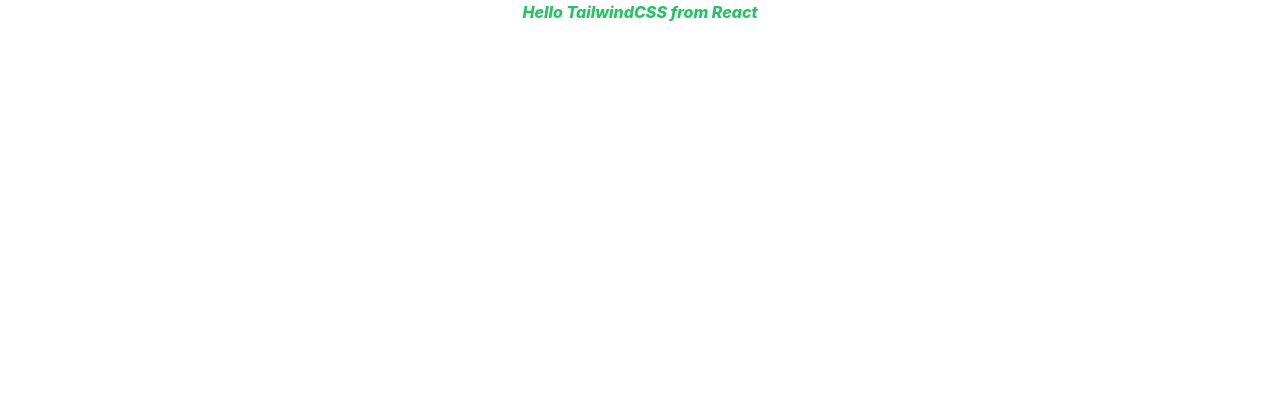
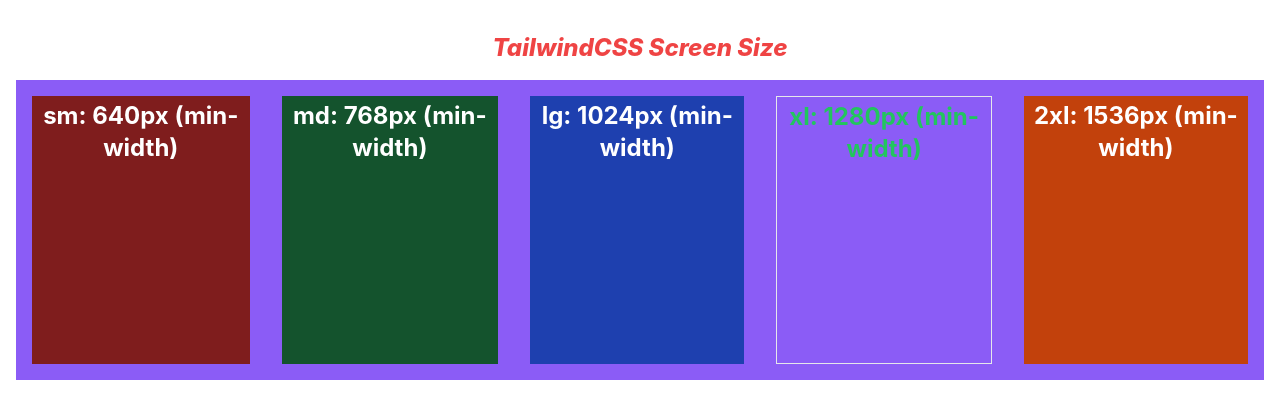
Before and after one commit to Nahid1911/tailwindCssReactJs, a JavaScript app: page / in a window 1280 px wide. Shown: the top 418 px of the page. Built offline with nearby package versions, Linux system fonts and the light colour scheme; the HTML template or start-up script is replaced by a standard one.

Commit message:
Add Tailwind Screen Size component

```diff
--- a/src/App.js
+++ b/src/App.js
@@ -1,9 +1,10 @@
 import './App.css';
+import ScreenSize from './components/screenSize';
 
 function App() {
   return (
     <div className="App">
-      <h1 className='italic text-red-500 font-extrabold hover:text-green-500'>Hello TailwindCSS from React</h1>
+    <ScreenSize />
     </div>
   );
 }
--- /dev/null
+++ b/src/components/screenSize.js
@@ -0,0 +1,15 @@
+function ScreenSize () {
+  return (
+    <div>
+    <h1 className='italic mt-8 text-red-500 font-extrabold text-2xl'>TailwindCSS Screen Size</h1>
+    <div className=" flex m-4 h-[300px] font-bold justify-between text-white bg-yellow-600 sm:bg-red-900 md:bg-green-900 lg:bg-blue-800 xl:bg-violet-500 2xl:bg-orange-700">
+      <div className="w-auto h-auto p-1 m-4 text-2xl bg-red-900 sm:max-md:text-green-500 sm:max-md:border">sm: 640px (min-width)</div>
+      <div className="w-auto h-auto p-1 m-4 text-2xl bg-green-900 md:max-lg:text-green-500 md:max-lg:border">md: 768px (min-width)</div>
+      <div className="w-auto h-auto p-1 m-4 text-2xl bg-blue-800 lg:max-xl:text-green-500 lg:max-xl:border">lg: 1024px (min-width)</div>
+      <div className="w-auto h-auto p-1 m-4 text-2xl bg-violet-500 xl:max-2xl:text-green-500 xl:max-2xl:border">xl: 1280px (min-width)</div>
+      <div className="w-auto h-auto p-1 m-4 text-2xl bg-orange-700 2xl:text-green-500 2xl:border">2xl: 1536px (min-width)</div>
+    </div>
+    </div>
+  );
+}
+export default ScreenSize
```
